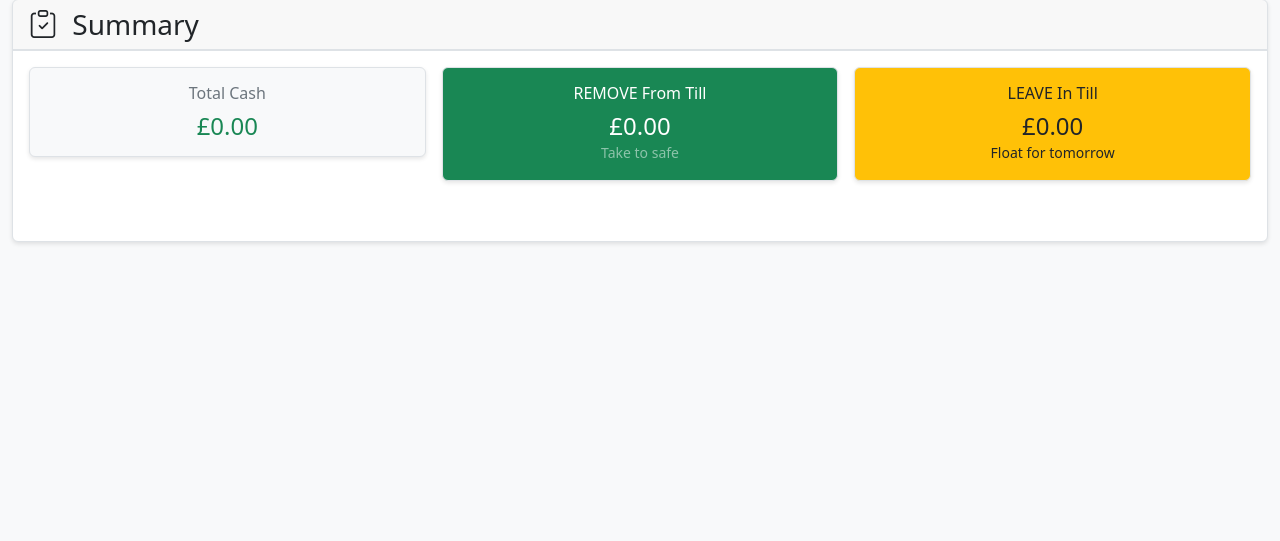
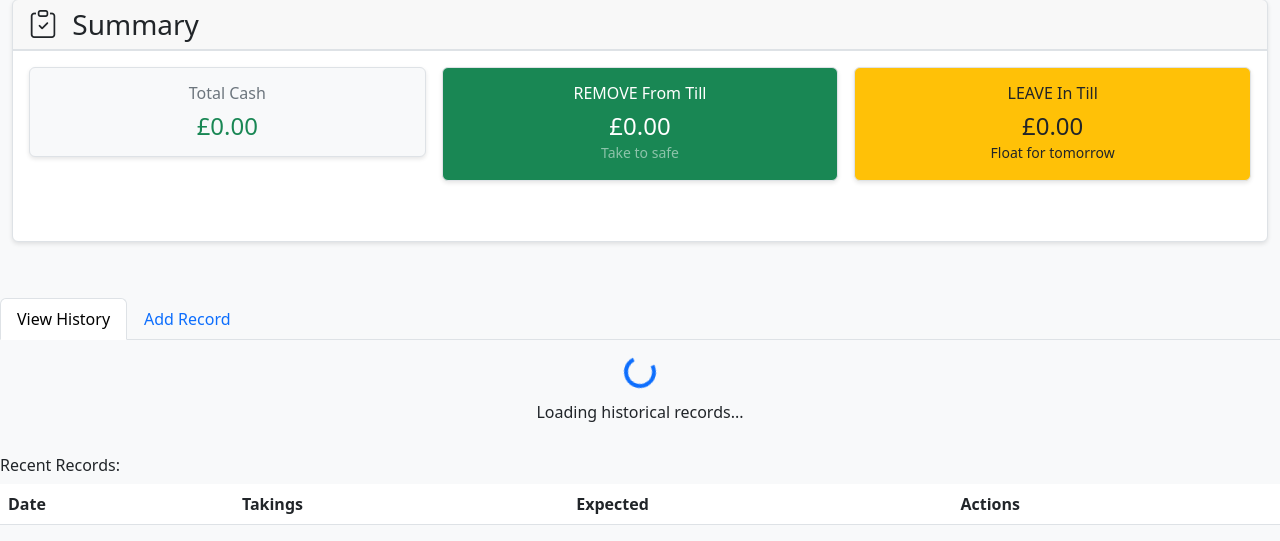
Before and after one commit to JasperChang88/till-count, a Flask app: page / in a window 1280 px wide. Shown: the part 1827-2368 px from the top of the page. Before the commit the page ends 2071 px from the top, so only its background shows below. Run offline with Flask 3, Linux system fonts and the light colour scheme; lists and menus that the app fills with data are empty; some libraries are stand-ins or nearby versions.

Commit message:
Update index.html

```diff
--- a/templates/index.html
+++ b/templates/index.html
@@ -477,41 +477,23 @@
     </div>
 
     <!-- History Modal -->
-    <div class="modal fade" id="historyModal" tabindex="-1" aria-labelledby="historyModalLabel" aria-hidden="true">
-        <div class="modal-dialog modal-lg">
-            <div class="modal-content">
-                <div class="modal-header">
-                    <h5 class="modal-title" id="historyModalLabel">
-                        <i class="bi bi-clock-history me-2"></i>
-                        Till History
-                    </h5>
-                    <button type="button" class="btn-close" data-bs-dismiss="modal" aria-label="Close"></button>
-                </div>
     <div class="modal-body">
-                    <div class="row mb-3">
-                        <div class="col-md-6">
-                            <label for="historyDatePicker" class="form-label">Load Specific Date:</label>
-                            <input type="date" class="form-control" id="historyDatePicker">
-                        </div>
-                        <div class="col-md-6 d-flex align-items-end">
-                            <button type="button" class="btn btn-primary me-2" id="loadDateBtn">
-                                <i class="bi bi-download me-1"></i>
-                                Load Record
-                            </button>
-                            <button type="button" class="btn btn-secondary" id="refreshHistoryBtn">
-                                <i class="bi bi-arrow-clockwise me-1"></i>
-                                Refresh
-                            </button>
-                        </div>
-                    </div>
-
-                    <div id="historyLoading" class="text-center py-3" style="display: none;">
+    <ul class="nav nav-tabs" id="historyTabs" role="tablist">
+        <li class="nav-item" role="presentation">
+            <button class="nav-link active" id="view-tab" data-bs-toggle="tab" data-bs-target="#view-pane" type="button" role="tab" aria-controls="view-pane" aria-selected="true">View History</button>
+        </li>
+        <li class="nav-item" role="presentation">
+            <button class="nav-link" id="add-tab" data-bs-toggle="tab" data-bs-target="#add-pane" type="button" role="tab" aria-controls="add-pane" aria-selected="false">Add Record</button>
+        </li>
+    </ul>
+    <div class="tab-content" id="historyTabContent">
+        <div class="tab-pane fade show active" id="view-pane" role="tabpanel" aria-labelledby="view-tab" tabindex="0">
+            <div id="historyLoading" class="text-center py-3">
                 <div class="spinner-border text-primary" role="status">
                     <span class="visually-hidden">Loading...</span>
                 </div>
                 <p class="mt-2">Loading historical records...</p>
             </div>
-
             <div id="historyContent">
                 <h6>Recent Records:</h6>
                 <div id="historyList" class="table-responsive">
@@ -519,23 +501,120 @@
                         <thead>
                             <tr>
                                 <th>Date</th>
-                                        <th>Total Cash</th>
-                                        <th>Float</th>
                                 <th>Takings</th>
                                 <th>Expected</th>
                                 <th>Actions</th>
                             </tr>
                         </thead>
                         <tbody id="historyTableBody">
-                                    <!-- Historical records will be populated here -->
                             </tbody>
                     </table>
                 </div>
             </div>
         </div>
-                <div class="modal-footer">
-                    <button type="button" class="btn btn-secondary" data-bs-dismiss="modal">Close</button>
+        <div class="tab-pane fade" id="add-pane" role="tabpanel" aria-labelledby="add-tab" tabindex="0">
+            <div class="alert alert-info mt-3" role="alert">
+                <i class="bi bi-info-circle me-2"></i>
+                This form is for adding a record for a past day. It will **not** allow you to edit a record if one already exists for that date.
             </div>
+            <form id="addRecordForm">
+                <div class="mb-3">
+                    <label for="recordDate" class="form-label">Date</label>
+                    <input type="date" class="form-control" id="recordDate" required>
+                </div>
+                <div class="row g-3">
+                    <div class="col-6 col-md-3">
+                        <label for="addNote50" class="form-label">£50 Notes</label>
+                        <div class="input-group">
+                            <span class="input-group-text">£50 ×</span>
+                            <input type="number" class="form-control add-denomination-input" id="addNote50" data-value="50" min="0" placeholder="0">
+                        </div>
+                    </div>
+                    <div class="col-6 col-md-3">
+                        <label for="addNote20" class="form-label">£20 Notes</label>
+                        <div class="input-group">
+                            <span class="input-group-text">£20 ×</span>
+                            <input type="number" class="form-control add-denomination-input" id="addNote20" data-value="20" min="0" placeholder="0">
+                        </div>
+                    </div>
+                    <div class="col-6 col-md-3">
+                        <label for="addNote10" class="form-label">£10 Notes</label>
+                        <div class="input-group">
+                            <span class="input-group-text">£10 ×</span>
+                            <input type="number" class="form-control add-denomination-input" id="addNote10" data-value="10" min="0" placeholder="0">
+                        </div>
+                    </div>
+                    <div class="col-6 col-md-3">
+                        <label for="addNote5" class="form-label">£5 Notes</label>
+                        <div class="input-group">
+                            <span class="input-group-text">£5 ×</span>
+                            <input type="number" class="form-control add-denomination-input" id="addNote5" data-value="5" min="0" placeholder="0">
+                        </div>
+                    </div>
+                    <div class="col-6 col-md-2">
+                        <label for="addCoin200" class="form-label">£2 Coins</label>
+                        <div class="input-group">
+                            <span class="input-group-text">£2 ×</span>
+                            <input type="number" class="form-control add-denomination-input" id="addCoin200" data-value="2" min="0" placeholder="0">
+                        </div>
+                    </div>
+                    <div class="col-6 col-md-2">
+                        <label for="addCoin100" class="form-label">£1 Coins</label>
+                        <div class="input-group">
+                            <span class="input-group-text">£1 ×</span>
+                            <input type="number" class="form-control add-denomination-input" id="addCoin100" data-value="1" min="0" placeholder="0">
+                        </div>
+                    </div>
+                    <div class="col-6 col-md-2">
+                        <label for="addCoin50" class="form-label">50p Coins</label>
+                        <div class="input-group">
+                            <span class="input-group-text">50p ×</span>
+                            <input type="number" class="form-control add-denomination-input" id="addCoin50" data-value="0.5" min="0" placeholder="0">
+                        </div>
+                    </div>
+                    <div class="col-6 col-md-2">
+                        <label for="addCoin20" class="form-label">20p Coins</label>
+                        <div class="input-group">
+                            <span class="input-group-text">20p ×</span>
+                            <input type="number" class="form-control add-denomination-input" id="addCoin20" data-value="0.2" min="0" placeholder="0">
+                        </div>
+                    </div>
+                    <div class="col-6 col-md-2">
+                        <label for="addCoin10" class="form-label">10p Coins</label>
+                        <div class="input-group">
+                            <span class="input-group-text">10p ×</span>
+                            <input type="number" class="form-control add-denomination-input" id="addCoin10" data-value="0.1" min="0" placeholder="0">
+                        </div>
+                    </div>
+                    <div class="col-6 col-md-2">
+                        <label for="addCoin5" class="form-label">5p Coins</label>
+                        <div class="input-group">
+                            <span class="input-group-text">5p ×</span>
+                            <input type="number" class="form-control add-denomination-input" id="addCoin5" data-value="0.05" min="0" placeholder="0">
+                        </div>
+                    </div>
+                    <div class="col-6 col-md-2">
+                        <label for="addCoin2" class="form-label">2p Coins</label>
+                        <div class="input-group">
+                            <span class="input-group-text">2p ×</span>
+                            <input type="number" class="form-control add-denomination-input" id="addCoin2" data-value="0.02" min="0" placeholder="0">
+                        </div>
+                    </div>
+                    <div class="col-6 col-md-2">
+                        <label for="addCoin1" class="form-label">1p Coins</label>
+                        <div class="input-group">
+                            <span class="input-group-text">1p ×</span>
+                            <input type="number" class="form-control add-denomination-input" id="addCoin1" data-value="0.01" min="0" placeholder="0">
+                        </div>
+                    </div>
+                </div>
+                <div class="text-end mt-4">
+                    <button type="submit" class="btn btn-primary" id="addRecordBtn">
+                        <i class="bi bi-save me-2"></i>
+                        Save Record
+                    </button>
+                </div>
+            </form>
         </div>
     </div>
 </div>
```
Lines whose indentation alone changed are shown as unchanged.
